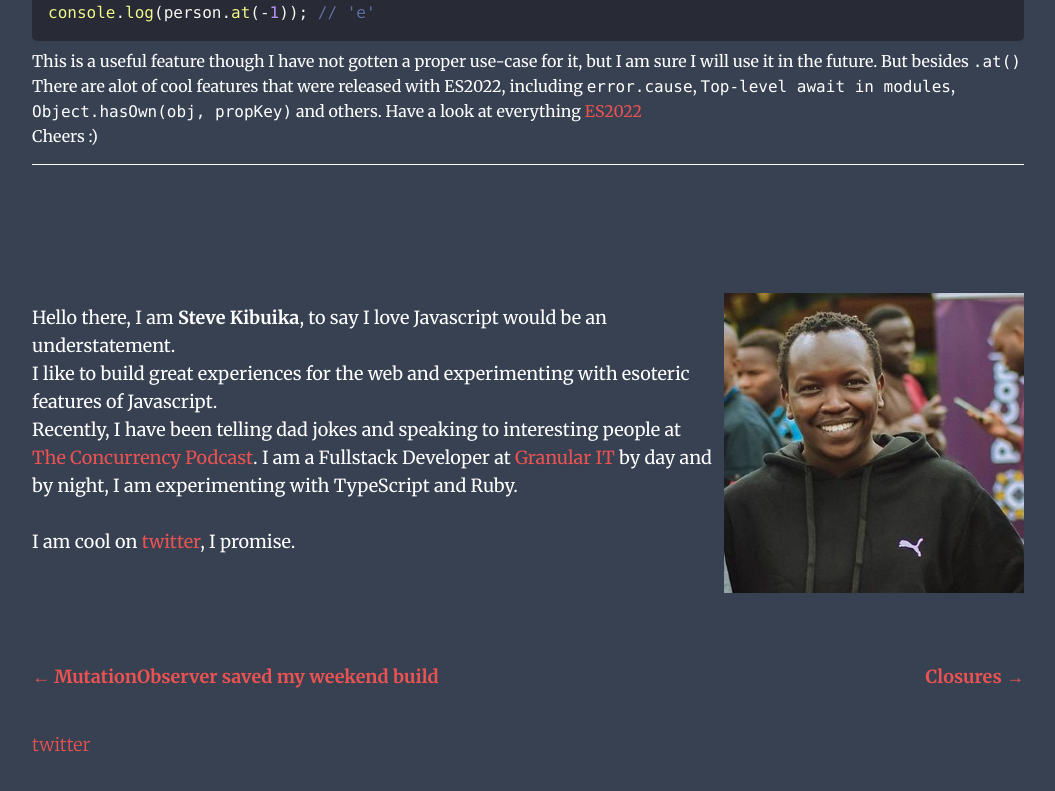
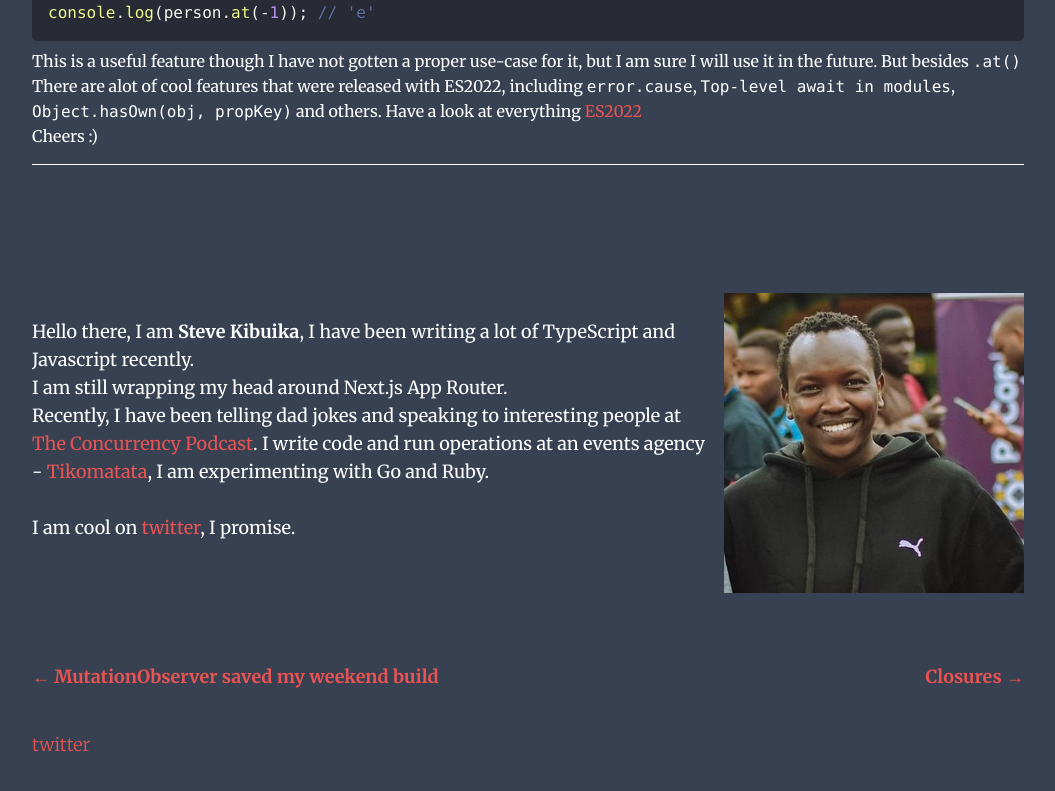
Before and after one commit to kbuika/kibuika.com, a Next.js app: page /post/At-Prototype in a window 1280 px wide. Shown: the part 621-1412 px from the top of the page, without its empty margins (112-1167 px from the left). Built offline with nearby package versions, Linux system fonts and the light colour scheme; what @tailwindcss/typography would draw is missing.

Commit message:
change bio

```diff
--- a/components/common/Bio/Bio.js
+++ b/components/common/Bio/Bio.js
@@ -11,12 +11,12 @@ export function Bio({ className }) {
   return (
     <div className={clsx("flex flex-wrap items-center space-x-3 justify-between lg:mt-24 lg:flex-nowrap", className)}>
       <p className="text-base leading-7 lg:text-lg">
-        Hello there, I am <strong>Steve Kibuika</strong>, to say I love Javascript would be an understatement.
+        Hello there, I am <strong>Steve Kibuika</strong>, I have been writing a lot of TypeScript and Javascript recently.
         <br />
-        I like to build great experiences for the web and experimenting with esoteric features of Javascript.
+        I am still wrapping my head around Next.js App Router.
         <br />
         Recently, I have been telling dad jokes and speaking to interesting people at <a href="https://anchor.fm/concurrency-podcast" target="_blank" rel="noopener noreferrer">The Concurrency Podcast</a>.
-        I am a Fullstack Developer at <a href="https://granularit.com/" target="_blank" rel="noopener noreferrer">Granular IT</a> by day and by night, I am experimenting with TypeScript and Ruby.
+        I write code and run operations at an events agency - <a href="https://tikomatata.com/" target="_blank" rel="noopener noreferrer">Tikomatata</a>, I am experimenting with Go and Ruby.
         <br />
         <br />
         I am cool on{" "}
```
